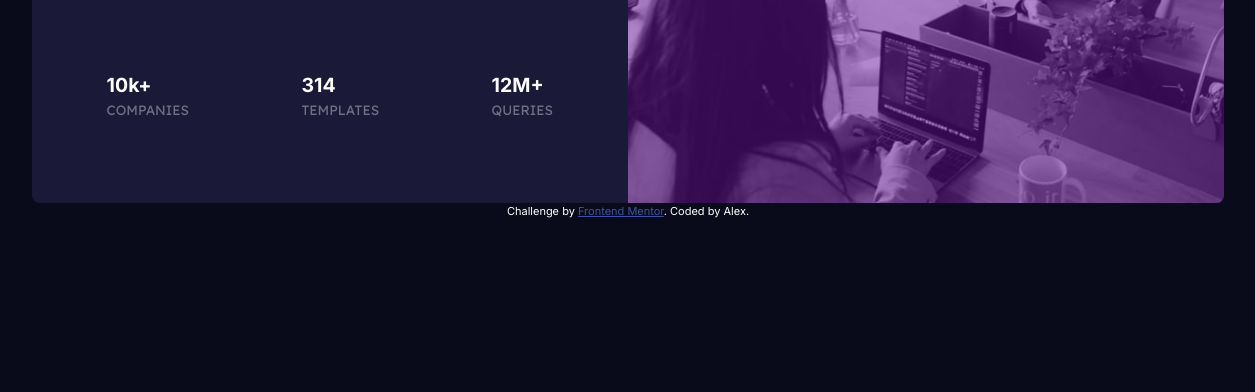
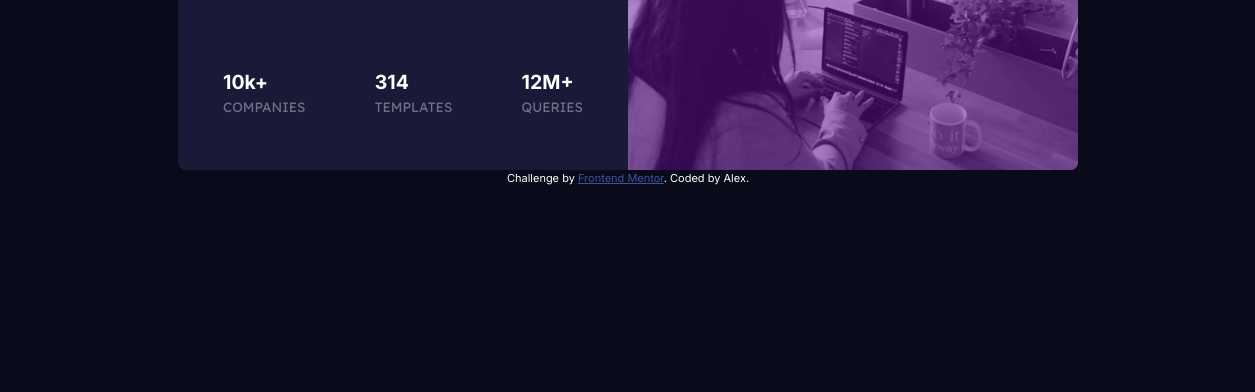
Before and after one commit to Fishlex0/stats-preview-card-component-main, a plain HTML site: page index.html in a window 1536 px wide. Shown: the part 408-800 px from the top of the page, without its empty margins (140-1395 px from the left). Drawn offline with Linux system fonts and the light colour scheme.

Commit message:
Add width fixes

```diff
--- a/index.html
+++ b/index.html
@@ -63,7 +63,7 @@
 
       <div class="card-image">
         <img src="images/image-header-mobile.jpg" class="mobile" alt="People working" />
-        <img src="images/image-header-mobile.jpg" class="desktop" alt="People working" />
+        <img src="images/image-header-desktop.jpg" class="desktop" alt="People working" />
       </div>
 
     </div>
--- a/style.css
+++ b/style.css
@@ -77,6 +77,8 @@ img {
 
   background-color: var(--desaturated-blue);
   text-align: center;
+  width: 80vw;
+  max-width: 400px;
 }
 
 .card-image{
@@ -132,24 +134,24 @@ img {
   display: none;
 }
 
-@media (min-width: 1440px) {
+@media (min-width: 1000px) {
   .card {
     display: grid;
-    grid-template-columns: 1fr 1fr;
+    grid-template-columns: 50% 50%;
     grid-template-areas:
       " content image "
   }
 
   .card {
     text-align: left;
-    max-width: 80%;
     margin: 0 auto;
+    max-width: 900px;
+    max-height: 380px;
   }
 
   .card-content {
     grid-area: content;
-    padding: 5em;
-    /* max-width: 80%; */
+    padding: clamp(2em, 3em, 5em);
 
     display: grid;
     grid-template-rows: auto auto 1fr;
@@ -175,6 +177,10 @@ img {
     justify-content: space-between;
   }
 
+  img {
+    object-fit: cover;
+  }
+
   .mobile {
     display: none;
   }
```
Also changed, not shown: 1 other file.
